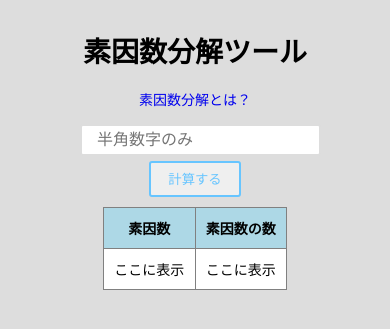
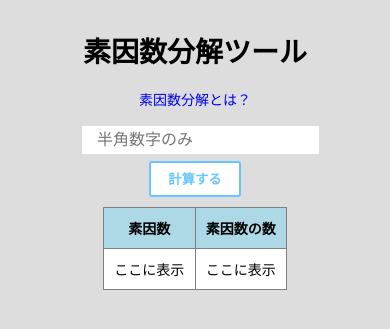
Before and after one commit to I-Ryu101/disassembly_app, a Flask app: page / in a window 390 px wide. Shown: the top 329 px of the page. Run offline with Flask 2, Linux system fonts and the light colour scheme.

Commit message:
media query

```diff
--- a/static/css/style.css
+++ b/static/css/style.css
@@ -90,15 +90,12 @@ table td {
         padding: 0.5em 1.3em;
         text-decoration: none;
         color: #67c5ff;
+        font-weight: bolder;
         border: solid 2px #67c5ff;
         border-radius: 3px;
         transition: .4s;
         margin-bottom: 10px;
-    }
-
-    .send_number_button:hover {
-        background: #67c5ff;
-        color: white;
+        background-color: #fff;
     }
 
     table{
```
